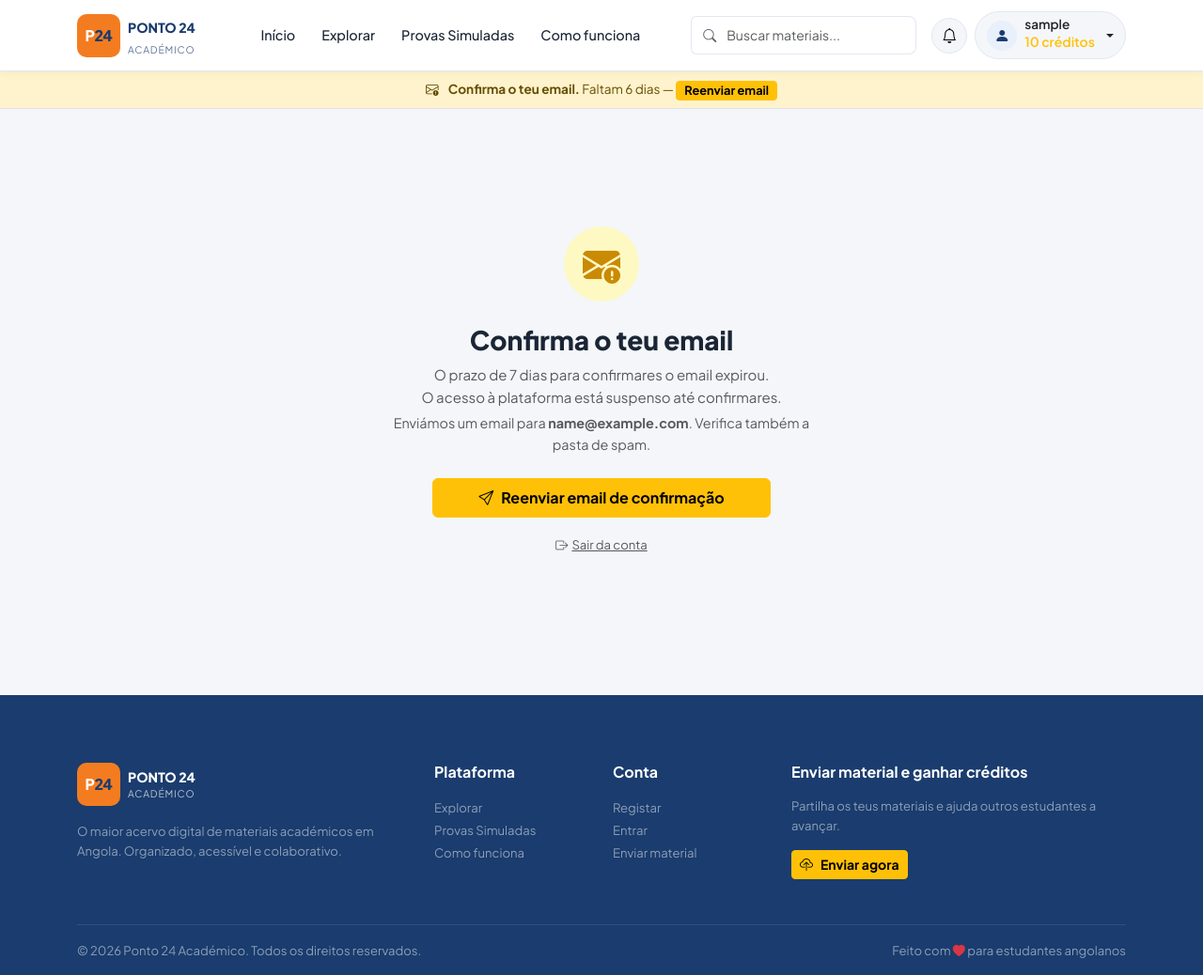
After one commit to Erick0011/Ponto24academico, a Flask app: page /auth/email-nao-confirmado in a window 1280 px wide. The commit adds this page. Shown: the whole page at 94% size. Run offline with Flask 3, Linux system fonts and the light colour scheme; the visitor is signed in with stand-in values (Sample User, id 1); data that the repository does not hold is empty; some libraries are stand-ins or nearby versions.

Commit message:
feat: bloquear acesso após 7 dias sem confirmação de email
Utilizadores que não confirmam o email perdem o acesso ao fim de 7 dias.
Banner com contagem decrescente no topo e página de bloqueio com reenvio.

```diff
--- a/app/__init__.py
+++ b/app/__init__.py
@@ -58,19 +58,45 @@ def create_app(config_name: str = None):
     app.register_blueprint(admin_bp)
     app.register_blueprint(notificacoes_bp)
 
-    # Context processor: injeta contagem de notificações não lidas em todos os templates
+    # Bloqueio de conta após 7 dias sem confirmação de email
     from flask_login import current_user as _cu
+    from datetime import datetime, timedelta
 
+    PRAZO_CONFIRMACAO = 7  # dias
+
+    @app.before_request
+    def verificar_email_confirmado():
+        if not _cu.is_authenticated:
+            return
+        if _cu.email_verificado:
+            return
+        # Endpoints sempre permitidos (confirmação, logout, static)
+        endpoint = flask_request.endpoint or ""
+        permitidos = {"auth.confirmar_email", "auth.reenviar_confirmacao",
+                      "auth.sair", "auth.email_nao_confirmado", "static"}
+        if endpoint in permitidos:
+            return
+        # Verifica se já passaram 7 dias
+        limite = _cu.criado_em + timedelta(days=PRAZO_CONFIRMACAO)
+        if datetime.utcnow() > limite:
+            from flask import redirect, url_for
+            return redirect(url_for("auth.email_nao_confirmado"))
+
+    # Context processor: injeta contagem de notificações e dias restantes
     @app.context_processor
     def inject_notif_count():
         try:
             if _cu.is_authenticated:
                 from app.models.notificacao import Notificacao as N
                 count = N.query.filter_by(utilizador_id=_cu.id, lida=False).count()
-                return {"notif_nao_lidas": count}
+                dias_restantes = None
+                if not _cu.email_verificado:
+                    limite = _cu.criado_em + timedelta(days=PRAZO_CONFIRMACAO)
+                    dias_restantes = max(0, (limite - datetime.utcnow()).days)
+                return {"notif_nao_lidas": count, "dias_confirmacao": dias_restantes}
         except Exception:
             pass
-        return {"notif_nao_lidas": 0}
+        return {"notif_nao_lidas": 0, "dias_confirmacao": None}
 
     # Jinja2 global: constrói URL da página atual com `page` substituído
     @app.template_global()
--- a/app/routes/auth.py
+++ b/app/routes/auth.py
@@ -128,6 +128,14 @@ def confirmar_email(token):
     return redirect(url_for("main.dashboard") if current_user.is_authenticated else url_for("auth.entrar"))
 
 
+@auth_bp.route("/email-nao-confirmado")
+@login_required
+def email_nao_confirmado():
+    if current_user.email_verificado:
+        return redirect(url_for("main.dashboard"))
+    return render_template("auth/email_nao_confirmado.html")
+
+
 @auth_bp.route("/reenviar-confirmacao", methods=["POST"])
 @login_required
 def reenviar_confirmacao():
--- /dev/null
+++ b/app/templates/auth/email_nao_confirmado.html
@@ -0,0 +1,36 @@
+{% extends "base.html" %}
+{% block title %}Confirma o teu email — Ponto 24 Académico{% endblock %}
+
+{% block content %}
+<div class="d-flex align-items-center justify-content-center" style="min-height:75vh;padding:3rem 1rem">
+  <div class="text-center" style="max-width:480px">
+
+    <div class="rounded-circle d-inline-flex align-items-center justify-content-center mb-4"
+         style="width:80px;height:80px;background:#fef9c3">
+      <i class="bi bi-envelope-exclamation-fill" style="font-size:2.5rem;color:#ca8a04"></i>
+    </div>
+
+    <h3 class="fw-800 mb-2">Confirma o teu email</h3>
+    <p class="text-muted mb-1">
+      O prazo de 7 dias para confirmares o email expirou.<br>
+      O acesso à plataforma está suspenso até confirmares.
+    </p>
+    <p class="text-muted mb-4" style="font-size:.9rem">
+      Enviámos um email para <strong>{{ current_user.email }}</strong>.
+      Verifica também a pasta de spam.
+    </p>
+
+    <form action="{{ url_for('auth.reenviar_confirmacao') }}" method="post" class="mb-3">
+      <input type="hidden" name="csrf_token" value="{{ csrf_token() }}">
+      <button type="submit" class="btn btn-warning fw-700 px-5 py-2">
+        <i class="bi bi-send me-2"></i>Reenviar email de confirmação
+      </button>
+    </form>
+
+    <a href="{{ url_for('auth.sair') }}" class="text-muted small">
+      <i class="bi bi-box-arrow-right me-1"></i>Sair da conta
+    </a>
+
+  </div>
+</div>
+{% endblock %}
--- a/app/templates/base.html
+++ b/app/templates/base.html
@@ -152,12 +152,19 @@
 {% endwith %}
 
 <!-- ═══════════════════════════════════════ BANNER EMAIL ═══════════════════════════════════════ -->
-{% if current_user.is_authenticated and not current_user.email_verificado %}
+{% if current_user.is_authenticated and not current_user.email_verificado and dias_confirmacao is not none %}
 <div class="alert alert-warning mb-0 rounded-0 border-0 border-bottom py-2 text-center"
      style="font-size:.85rem">
   <i class="bi bi-envelope-exclamation me-2"></i>
-  <strong>Confirma o teu email</strong> para garantires o acesso à tua conta.
-  <form action="{{ url_for('auth.reenviar_confirmacao') }}" method="post" class="d-inline ms-2">
+  <strong>Confirma o teu email.</strong>
+  {% if dias_confirmacao == 0 %}
+    O prazo expira hoje —
+  {% elif dias_confirmacao == 1 %}
+    Falta 1 dia —
+  {% else %}
+    Faltam {{ dias_confirmacao }} dias —
+  {% endif %}
+  <form action="{{ url_for('auth.reenviar_confirmacao') }}" method="post" class="d-inline">
     <input type="hidden" name="csrf_token" value="{{ csrf_token() }}">
     <button type="submit" class="btn btn-warning btn-sm fw-700 py-0 px-2" style="font-size:.8rem">
       Reenviar email
```
